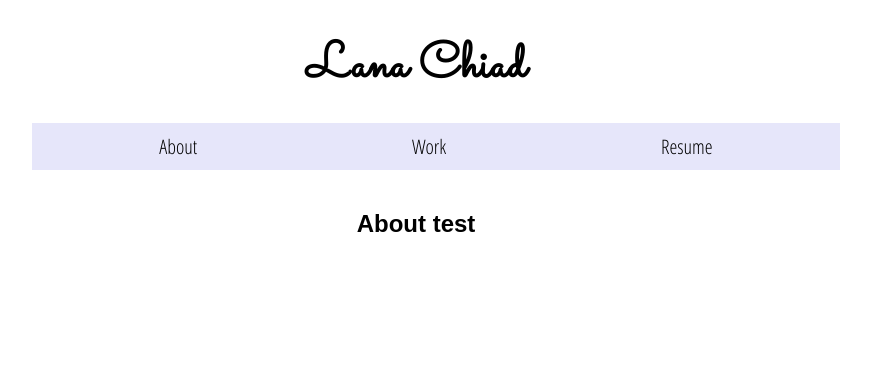
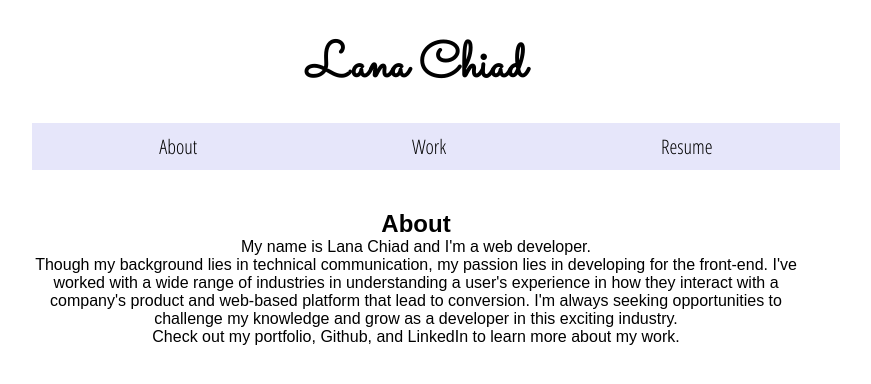
Before and after one commit to lanachiad/lanachiad.github.io, a React (Create React App) app: page / in a window 1280 px wide. Shown: the top 384 px of the page, without its empty margins (224-1095 px from the left). Built offline with nearby package versions, Linux system fonts and the light colour scheme.

Commit message:
Add basic About information

```diff
--- a/src/About.js
+++ b/src/About.js
@@ -4,8 +4,16 @@ import './About.css';
 class About extends Component {
   render() {
     return (
-      <div>
-        <h2>About test</h2>
+      <div className="About">
+        <h2>About</h2>
+        <p>My name is Lana Chiad and I'm a web developer.</p>
+        <p>
+          Though my background lies in technical communication, my passion lies in developing for the front-end. I've
+          worked with a wide range of industries in understanding a user's experience in how they interact with a
+          company's product and web-based platform that lead to conversion. I'm always seeking opportunities to
+          challenge my knowledge and grow as a developer in this exciting industry.
+        </p>
+        <p>Check out my portfolio, Github, and LinkedIn to learn more about my work.</p>
       </div>
     );
   }
```
